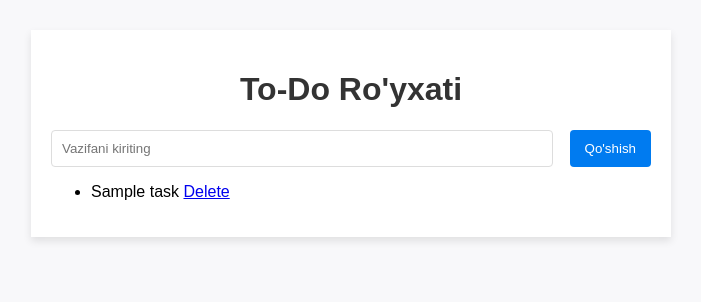
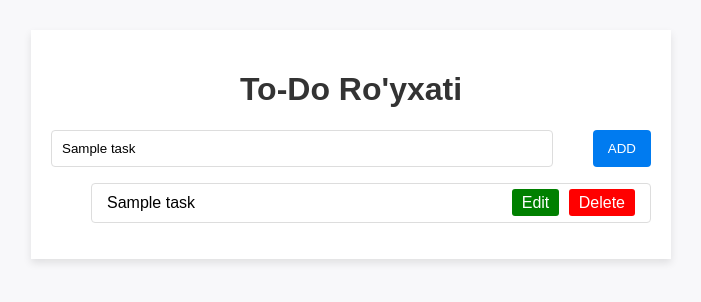
Before and after one commit to nasimxonov/ToDo_frontend, a Flask app: template templates/index.html in a window 1280 px wide. Shown: the top 302 px of the page, without its empty margins (289-990 px from the left). Run offline with Flask 3, Linux system fonts and the light colour scheme; the template is opened without the code that fills it: most values are stand-ins (such as "Sample title", 1, 10 or a date in 2020).

Commit message:
first commit

```diff
--- a/helper.py
+++ b/helper.py
@@ -4,10 +4,7 @@ from mysql.connector import connect, DatabaseError
 def connnect_to_DB():
     try:
         con = connect(
-            user = "admin",
-            password = "admin",
-            host = "localhost",
-            database = "maktab"
+            user="admin", password="admin", host="localhost", database="maktab"
         )
     except DatabaseError as e:
         print(f"Xatolik: {e}")
--- a/main.py
+++ b/main.py
@@ -18,6 +18,13 @@ def add_task():
     return redirect(url_for("index"))
 
 
+@app.route("/edit/<int:id>")
+def edit(id):
+    if 0 <= id < len(tasks):
+        task = tasks[id]
+    return render_template("edit.html", id=id, task=task)
+
+
 @app.route("/delete/<int:id>")
 def delete_task(id):
     if 0 <= id < len(tasks):
@@ -25,5 +32,13 @@ def delete_task(id):
     return redirect(url_for("index"))
 
 
+@app.route("/update/<int:id>", methods=["POST"])
+def update(id):
+    if id > -1 and id < len(tasks):
+        tasks[id] = request.form.get("new_tasks")
+
+    return redirect("/")
+
+
 if __name__ == "__main__":
     app.run(debug=True)
--- a/static/style.css
+++ b/static/style.css
@@ -43,3 +43,34 @@ button {
 button:hover {
     background-color: #045aab;
 }
+
+ul {
+    list-style: none;
+    /* align-items: center; */
+}
+
+li {
+    display: flex;
+    justify-content: space-between;
+    border: 1px solid #ddd;
+    padding: 10px 15px;
+    margin-bottom: 7px;
+    border-radius: 4px;
+}
+
+.common {
+    padding: 5px 10px;
+    color: #fff;
+    text-decoration: none;
+    border-radius: 3px;
+}
+
+.edit {
+    background-color: green;
+
+}
+
+.delete {
+    background-color: red;
+    margin-left: 5px;
+}
--- a/templates/index.html
+++ b/templates/index.html
@@ -12,15 +12,18 @@
     <div class="container">
         <h1 class="title">To-Do Ro'yxati</h1>
         <form action="/add" method="POST">
-            <input type="text" name="task" placeholder="Vazifani kiriting" required>
-            <button type="submit">Qo'shish</button>
+            <input type="text" name="task" value="{{ task }}" placeholder="Vazifani kiriting" required>
+            <button type="submit">ADD</button>
         </form>
 
         <ul>
             {% for task in tasks %}
             <li>
                 {{ task }}
-                <a href="/delete/{{ loop.index0 }}">Delete</a>
+                <div class="action">
+                    <a class="edit common" href="/edit/{{ loop.index0 }}">Edit</a>
+                    <a class="delete common" href="/delete/{{ loop.index0 }}">Delete</a>
+                </div>
             </li>
             {% endfor %}
         </ul>
```
Also changed, not shown: templates/edit.html (added, +21 -0 lines), 14 other files.
